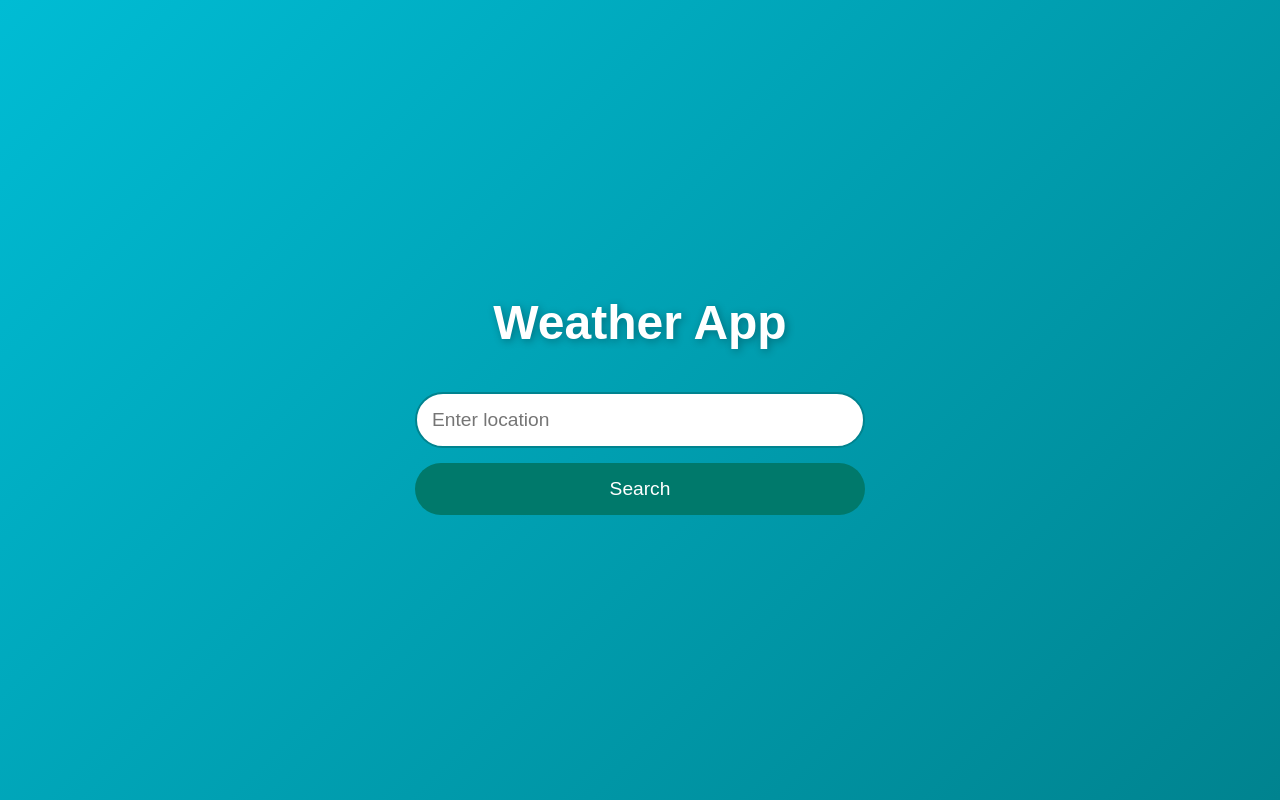
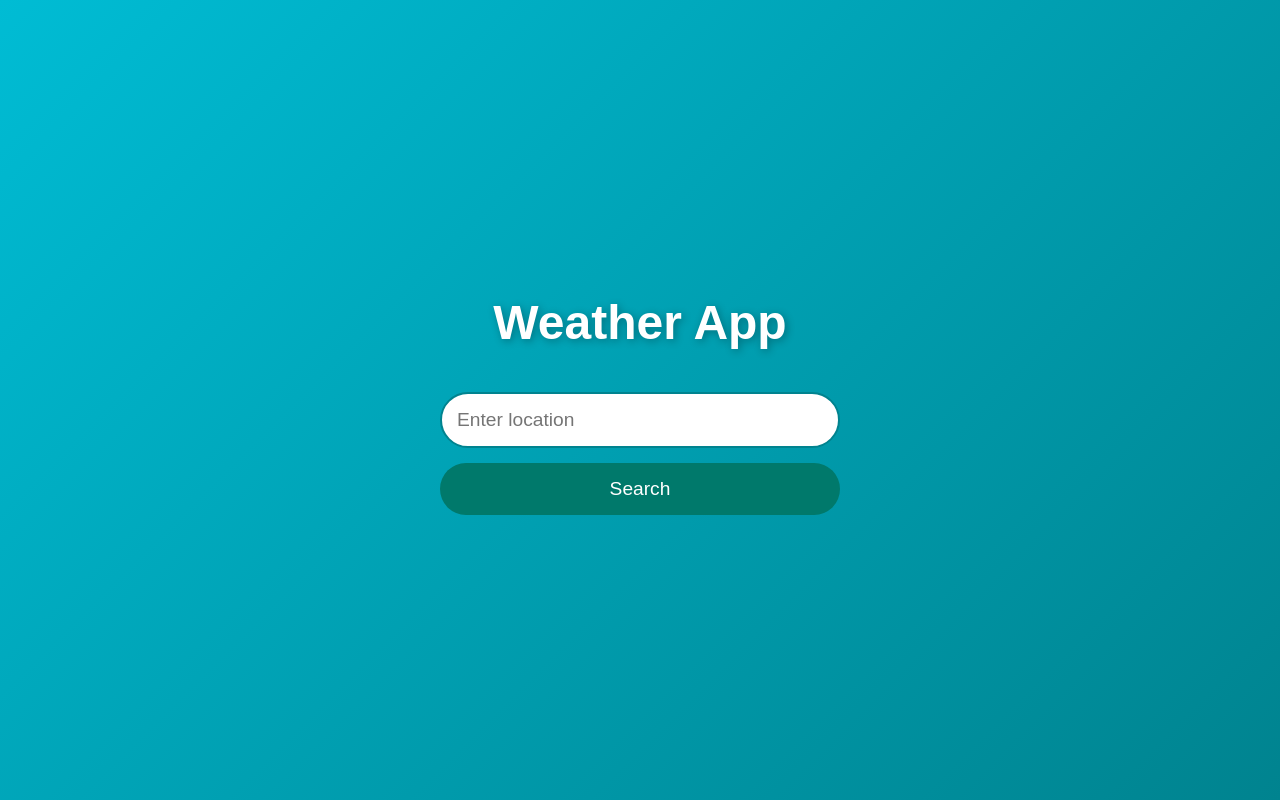
Before and after one commit to Arpita244/weather-app, a React (Create React App) app: page / in a window 1280 px wide. Built offline with nearby package versions, Linux system fonts and the light colour scheme.

Commit message:
12th commit

```diff
--- a/src/App.css
+++ b/src/App.css
@@ -13,6 +13,8 @@ body {
   color: #333;
   line-height: 1.6;
   overflow-x: hidden;
+  padding: 0;
+  margin: 0;
 }
 
 .app-container {
@@ -21,7 +23,7 @@ body {
   justify-content: center;
   align-items: center;
   height: 100vh;
-  padding: 30px;
+  padding: 20px;
 }
 
 .app-title {
@@ -40,7 +42,7 @@ body {
   align-items: center;
   gap: 15px;
   width: 100%;
-  max-width: 450px;
+  max-width: 400px;
   animation: containerFadeIn 1.5s ease-out;
 }
 
@@ -96,7 +98,7 @@ body {
   border-radius: 20px;
   box-shadow: 0 4px 10px rgba(0, 0, 0, 0.2);
   width: 100%;
-  max-width: 450px;
+  max-width: 400px;
   text-align: center;
   animation: slideUp 0.6s ease-out;
 }
@@ -138,7 +140,7 @@ body {
 /* Chart container */
 .chart-container {
   width: 100%;
-  max-width: 650px;
+  max-width: 600px;
   margin: 30px auto;
   padding: 30px;
   background-color: white;
```
